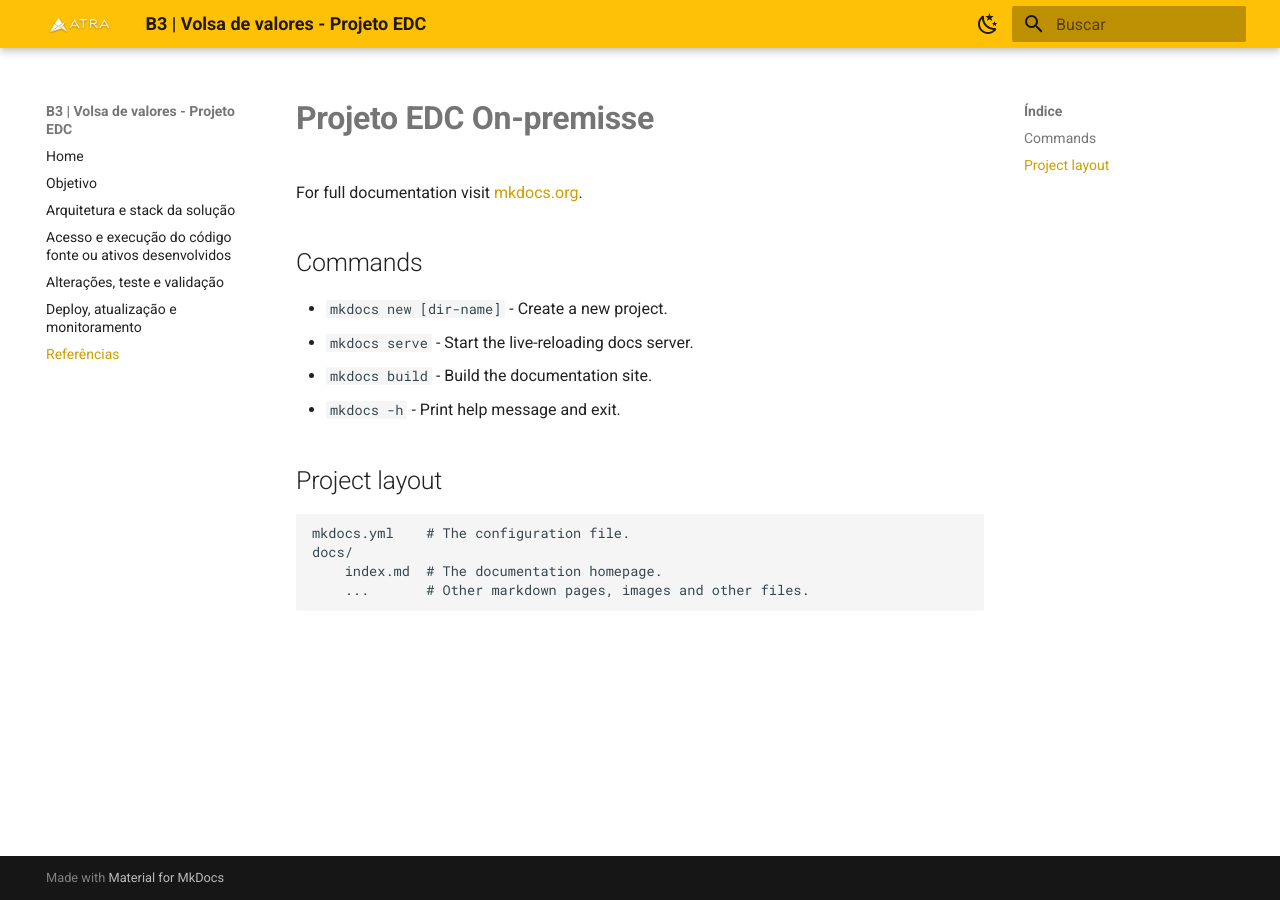
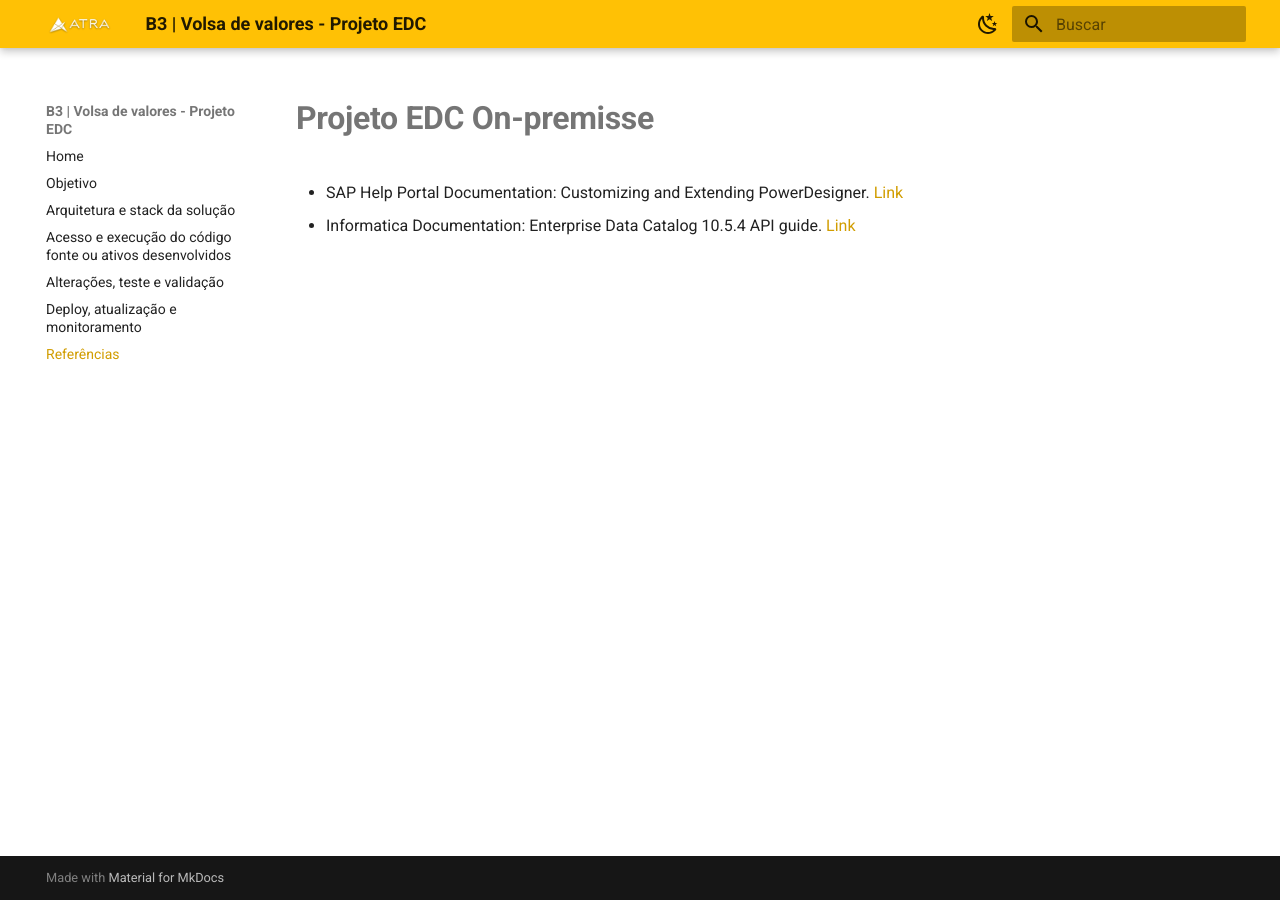
Before and after one commit to lucianafm-atra/b3_docs-mkdocs, an MkDocs documentation site: the page built from docs/referencias.md, in a window 1280 px wide. Built offline with MkDocs 1.6.1 and Material for MkDocs 9.7.7, drawn with Linux system fonts in a browser that asks for light colours.

Commit message:
Adicionado referencias

```diff
--- a/docs/referencias.md
+++ b/docs/referencias.md
@@ -1,22 +1,4 @@
 # **Projeto EDC On-premisse**
 
-
-
-
-
-
-For full documentation visit [mkdocs.org](https://www.mkdocs.org).
-
-## Commands
-
-* `mkdocs new [dir-name]` - Create a new project.
-* `mkdocs serve` - Start the live-reloading docs server.
-* `mkdocs build` - Build the documentation site.
-* `mkdocs -h` - Print help message and exit.
-
-## Project layout
-
-    mkdocs.yml    # The configuration file.
-    docs/
-        index.md  # The documentation homepage.
-        ...       # Other markdown pages, images and other files.
+- SAP Help Portal Documentation: Customizing and Extending PowerDesigner. [Link](https://help.sap.com/docs/SAP_POWERDESIGNER/31c48596e34446a68956e0aa7e700a2e/c7d647336e1b1014b0a0bce93c2ce2a8.html?version=16.7.02)
+- Informatica Documentation: Enterprise Data Catalog 10.5.4 API guide. [Link](https://docs.informatica.com/data-catalog/enterprise-data-catalog/10-5-4/api-guide/preface.html)
```
